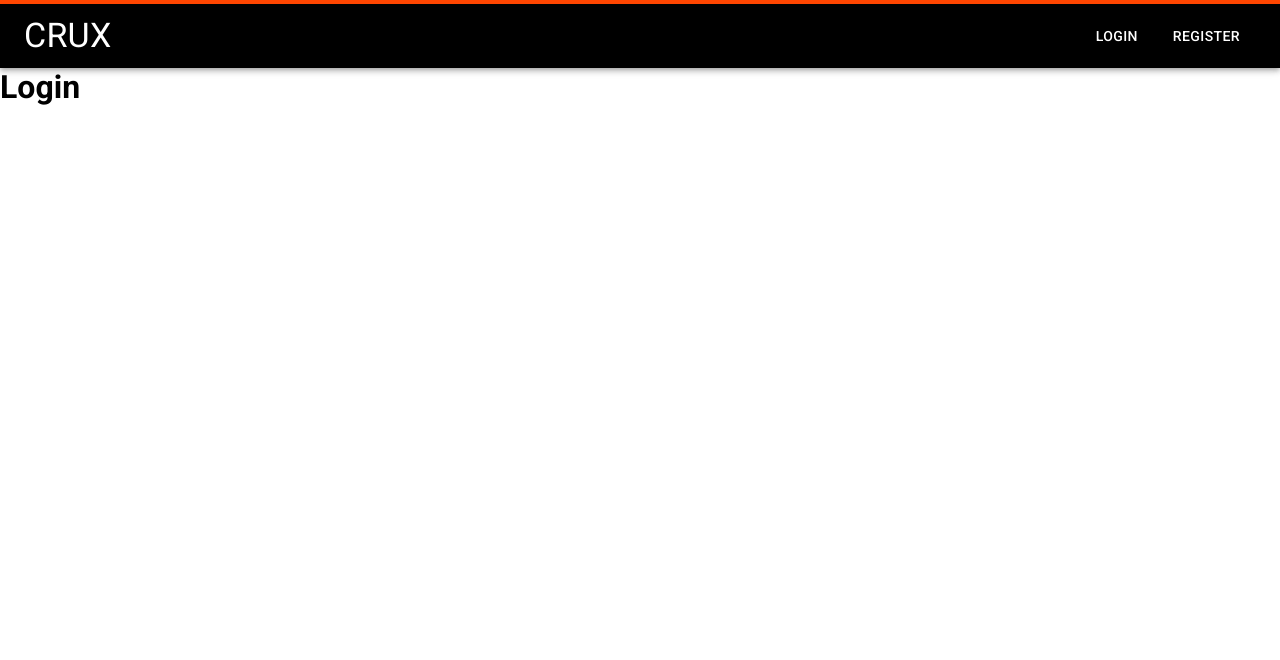
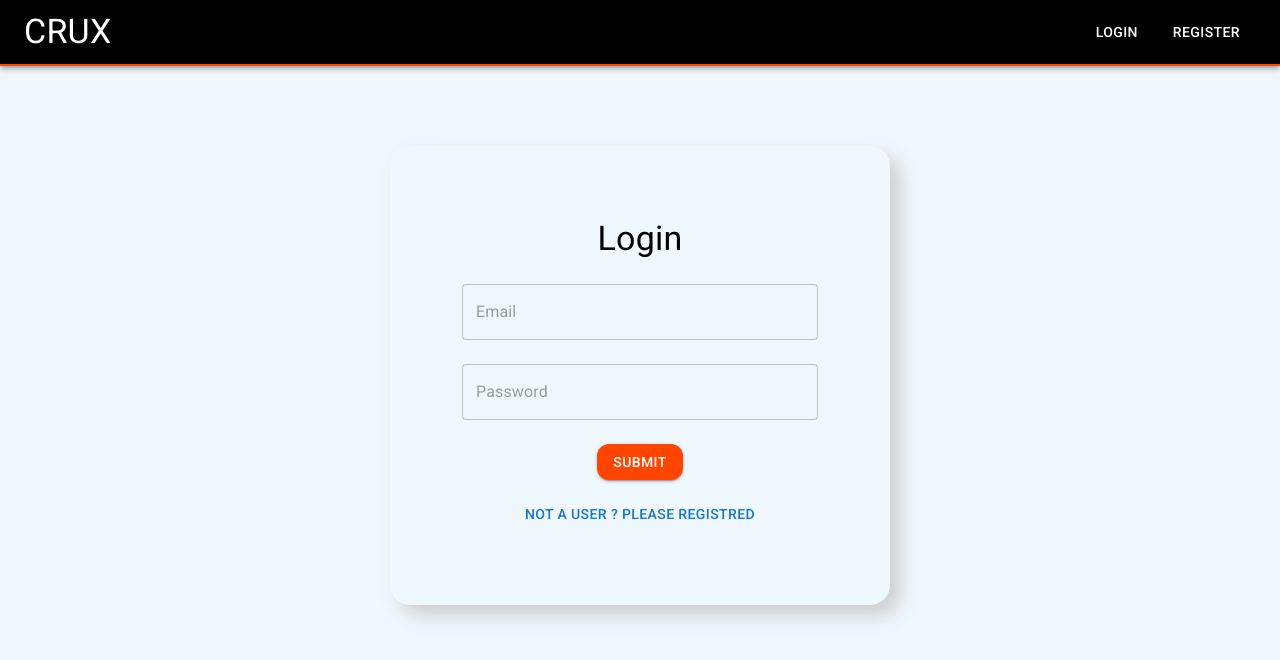
Before and after one commit to Karanfullstack/blog-application, a React (Create React App) app in the folder client/: page /login in a window 1280 px wide. Shown: the top 660 px of the page. Built offline with nearby package versions, Linux system fonts and the light colour scheme.

Commit message:
blogs fetched

```diff
--- a/client/package.json
+++ b/client/package.json
@@ -1,17 +1,19 @@
 {
   "name": "client",
-  "proxy":"http://localhost:8080",
+  "proxy": "http://localhost:8080",
   "version": "0.1.0",
   "private": true,
   "dependencies": {
     "@emotion/react": "^11.11.1",
     "@emotion/styled": "^11.11.0",
+    "@mui/icons-material": "^5.14.0",
     "@mui/material": "^5.14.0",
     "@reduxjs/toolkit": "^1.9.5",
     "@testing-library/jest-dom": "^5.16.5",
     "@testing-library/react": "^13.4.0",
     "@testing-library/user-event": "^13.5.0",
     "axios": "^1.4.0",
+    "moment": "^2.29.4",
     "react": "^18.2.0",
     "react-dom": "^18.2.0",
     "react-redux": "^8.1.1",
--- /dev/null
+++ b/client/src/components/BlogCard.js
@@ -0,0 +1,89 @@
+import * as React from "react";
+import {styled} from "@mui/material/styles";
+import Card from "@mui/material/Card";
+import CardHeader from "@mui/material/CardHeader";
+import CardMedia from "@mui/material/CardMedia";
+import CardContent from "@mui/material/CardContent";
+import CardActions from "@mui/material/CardActions";
+import Collapse from "@mui/material/Collapse";
+import Avatar from "@mui/material/Avatar";
+import IconButton, {IconButtonProps} from "@mui/material/IconButton";
+import Typography from "@mui/material/Typography";
+import {red} from "@mui/material/colors";
+import FavoriteIcon from "@mui/icons-material/Favorite";
+import ShareIcon from "@mui/icons-material/Share";
+import ExpandMoreIcon from "@mui/icons-material/ExpandMore";
+import MoreVertIcon from "@mui/icons-material/MoreVert";
+import moment from "moment";
+const ExpandMore = styled((props) => {
+  const {expand, ...other} = props;
+  return <IconButton {...other} />;
+})(({theme, expand}) => ({
+  transform: !expand ? "rotate(0deg)" : "rotate(180deg)",
+  marginLeft: "auto",
+  transition: theme.transitions.create("transform", {
+    duration: theme.transitions.duration.shortest,
+  }),
+}));
+
+export default function BlogCard({title, description, image, username, time}) {
+  const [expanded, setExpanded] = React.useState(false);
+
+  const handleExpandClick = () => {
+    setExpanded(!expanded);
+  };
+
+  return (
+    <Card
+      sx={{
+        maxWidth: "45%",
+        margin: "auto",
+        marginTop: "50px",
+        padding: 2,
+        boxShadow: "3px 3px 10px #ccc",
+        borderRadius: "30px",
+      }}
+    >
+      <CardHeader
+        avatar={
+          <Avatar sx={{bgcolor: red[500]}} aria-label="recipe">
+            {username}
+          </Avatar>
+        }
+        action={
+          <IconButton aria-label="settings">
+            <MoreVertIcon />
+          </IconButton>
+        }
+        title={username}
+        subheader={moment(time).calendar()}
+      />
+      <Typography variant="h5" marginBottom={2}>
+        {title}
+      </Typography>
+      <CardMedia component="img" height="194" image={image} />
+
+      <CardContent>
+        <Typography variant="body2" color="text.secondary" lineHeight={2}>
+          {description}
+        </Typography>
+      </CardContent>
+      <CardActions disableSpacing>
+        <IconButton aria-label="add to favorites">
+          <FavoriteIcon />
+        </IconButton>
+        <IconButton aria-label="share">
+          <ShareIcon />
+        </IconButton>
+        <ExpandMore
+          expand={expanded}
+          onClick={handleExpandClick}
+          aria-expanded={expanded}
+          aria-label="show more"
+        >
+          <ExpandMoreIcon />
+        </ExpandMore>
+      </CardActions>
+    </Card>
+  );
+}
--- a/client/src/components/Header.js
+++ b/client/src/components/Header.js
@@ -9,13 +9,30 @@ import {
   Tab,
 } from "@mui/material";
 import {Link} from "react-router-dom";
-import {useSelector} from "react-redux";
+import {useSelector, useDispatch} from "react-redux";
+import {useNavigate} from "react-router-dom";
+import {authActions} from "../redux/store";
+const Header = () => {
+  const dispatch = useDispatch();
+  const navigate = useNavigate();
 
-const Header = () => {
   const [value, setValue] = useState();
   const isLogin = useSelector((state) => state.isLogin);
-  const style = {background: "#000", borderTop: "4px solid orangered"};
+  const style = {
+    background: "#000",
 
+    borderBottom: "2px solid orangered",
+  };
+
+  const handelLogOut = () => {
+    try {
+      dispatch(authActions.logout());
+      alert("Log out sucessfully");
+      navigate("/login");
+    } catch (error) {
+      console.log(error);
+    }
+  };
   return (
     <React.Fragment>
       <AppBar position="sticky" style={style}>
@@ -33,9 +50,11 @@ const Header = () => {
               </Tabs>
             </Box>
           )}
+
           <Box display="flex" marginLeft="auto">
+            <div>
               {!isLogin && (
-              <>
+                <div>
                   <Button
                     sx={{margin: 1, color: "white"}}
                     LinkComponent={Link}
@@ -50,18 +69,19 @@ const Header = () => {
                   >
                     Register
                   </Button>
-              </>
+                </div>
               )}
 
               {isLogin && (
                 <Button
+                  onClick={handelLogOut}
                   sx={{margin: 1, color: "white"}}
                   LinkComponent={Link}
-                to="/logout"
                 >
                   Logout
                 </Button>
               )}
+            </div>
           </Box>
         </Toolbar>
       </AppBar>
--- a/client/src/index.css
+++ b/client/src/index.css
@@ -6,4 +6,5 @@
 
 body {
   font-family: "roboto", sans-serif;
+  background-color: aliceblue;
 }
--- a/client/src/pages/Blog.js
+++ b/client/src/pages/Blog.js
@@ -1,7 +1,40 @@
 import React from "react";
+import BlogCard from "../components/BlogCard";
+import {Box} from "@mui/material";
+import axios from "axios";
+import {useState, useEffect} from "react";
+const Blog = () => {
+  const [blogs, setBlogs] = useState([]);
 
-const Blog = () => {
-  return <h1>Blog Page</h1>;
+  const getAllBlogs = async () => {
+    try {
+      const {data} = await axios.get("/api/v1/blog/all-blogs");
+      if (data?.sucess) {
+        setBlogs(data?.blogs);
+      }
+    } catch (error) {
+      console.log(error);
+    }
+  };
+  useEffect(() => {
+    getAllBlogs();
+  }, []);
+  console.log(blogs);
+  return (
+    <React.Fragment>
+      {blogs &&
+        blogs.map((item) => (
+          <BlogCard
+            key={item.id}
+            title={item.title}
+            description={item.description}
+            image={item.image}
+            username={item.user.username}
+            time={item.createdAt}
+          />
+        ))}
+    </React.Fragment>
+  );
 };
 
 export default Blog;
--- a/client/src/pages/Login.js
+++ b/client/src/pages/Login.js
@@ -1,10 +1,86 @@
-import React from "react";
-// import {Box, Typography, TextField, Button} from "@mui/material";
+import React, {useState} from "react";
+import {Box, Typography, TextField, Button} from "@mui/material";
+import {useNavigate} from "react-router-dom";
+import {useDispatch} from "react-redux";
+import {authActions} from "../redux/store";
+import axios from "axios";
+const Login = () => {
+  const dispatch = useDispatch();
+  const navigate = useNavigate();
+  const [user, setUser] = useState({});
+  const userData = (event) => {
+    event.preventDefault();
+    setUser({...user, [event.target.name]: event.target.value});
+  };
 
-const Login = () => {
+  // handel Submit
+  const handel = async (event) => {
+    event.preventDefault();
+    try {
+      const {data} = await axios.post("/api/v1/user/login", {
+        email: user.email,
+        password: user.password,
+      });
+      if (data.sucess) {
+        dispatch(authActions.login());
+        alert("User Login Sucessfully");
+        navigate("/");
+      }
+    } catch (error) {
+      console.log(error);
+    }
+    setUser({email: "", password: ""});
+  };
+
   return (
     <React.Fragment>
-      <h1>Login</h1>
+      <form onSubmit={handel}>
+        <Box
+          maxWidth={500}
+          display={"flex"}
+          flexDirection={"column"}
+          alignItems={"center"}
+          margin={"auto"}
+          marginTop={10}
+          boxShadow={"10px 10px 20px #ccc"}
+          padding={9}
+          borderRadius={5}
+        >
+          <Typography variant="h4" marginBottom={1}>
+            Login
+          </Typography>
+          <TextField
+            fullWidth
+            margin="normal"
+            placeholder="Email"
+            name="email"
+            type={"email"}
+            onChange={userData}
+            value={user.email}
+          />
+
+          <TextField
+            fullWidth
+            margin="normal"
+            placeholder="Password"
+            name="password"
+            type={"password"}
+            onChange={userData}
+            value={user.password}
+          />
+          <Button
+            type="submit"
+            variant="contained"
+            style={{background: "orangered"}}
+            sx={{borderRadius: 3, marginBottom: 2, marginTop: 2}}
+          >
+            Submit
+          </Button>
+          <Button onClick={() => navigate("/register")}>
+            Not a User ? Please Registred
+          </Button>
+        </Box>
+      </form>
     </React.Fragment>
   );
 };
--- a/client/src/pages/Register.js
+++ b/client/src/pages/Register.js
@@ -11,18 +11,21 @@ const Register = () => {
   };
 
   // handel Submit
-  const handel = (event) => {
+  const handel = async (event) => {
     event.preventDefault();
-    // try {
-    //   const data = await axios.post("/api/v1/user/register", {
-    //     username: user.name,
-    //     email: user.email,
-    //     password: user.password,
-    //   });
-    // } catch (error) {
-    //   console.log(error);
-    // }
-    console.log(user);
+    try {
+      const {data} = await axios.post("/api/v1/user/register", {
+        username: user.username,
+        email: user.email,
+        password: user.password,
+      });
+      if (data.sucess) {
+        alert("User Registred Sucessfully");
+        navigate("/login");
+      }
+    } catch (error) {
+      console.log(error);
+    }
     setUser({email: "", username: "", password: ""});
   };
 
```
Also changed, not shown: 2 other files (tests, documents, lock files or other folders). Lines whose indentation alone changed are shown as unchanged.
